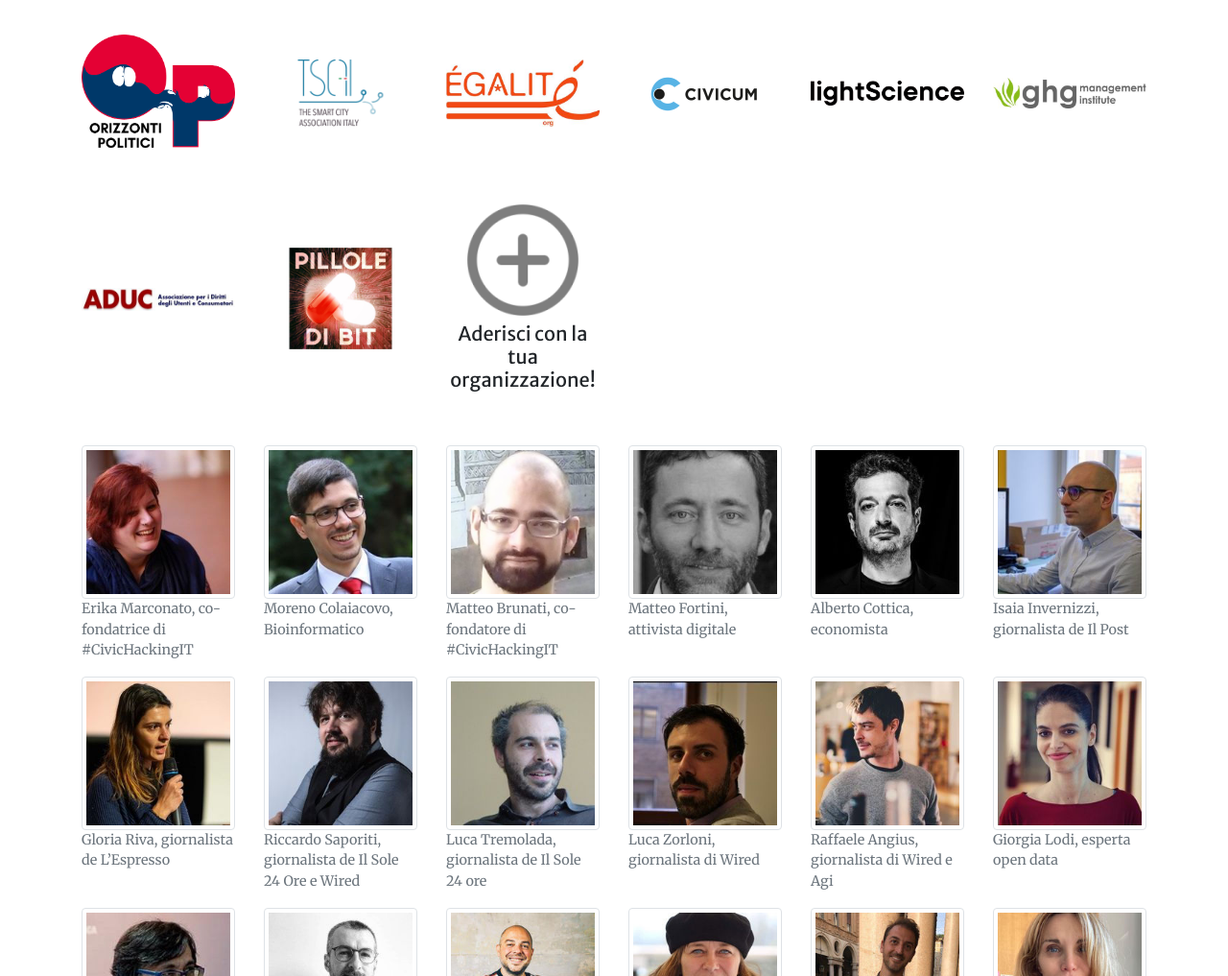
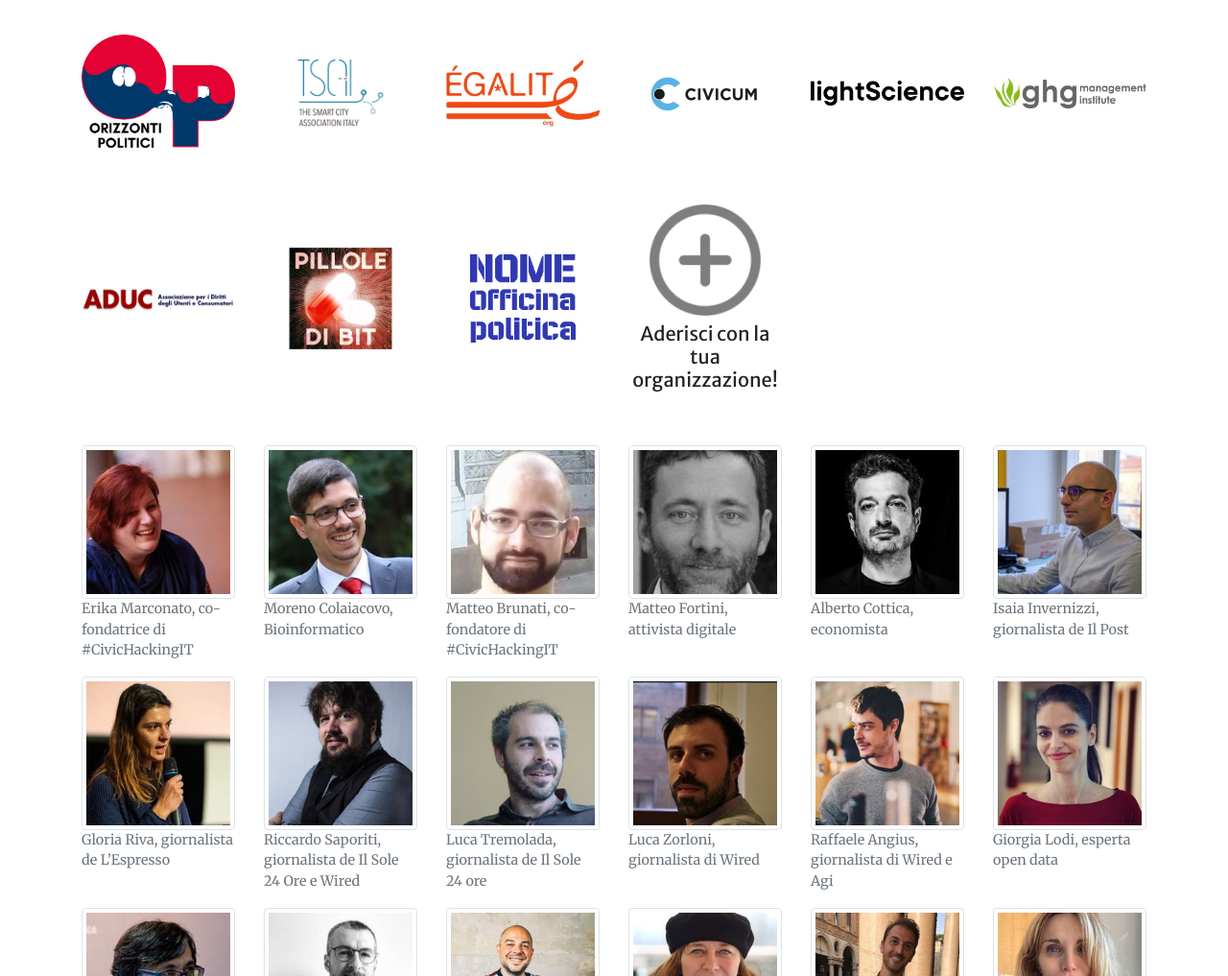
Before and after one commit to ondata/datibenecomune, a plain HTML site: page index.html in a window 1280 px wide. Shown: the part 5595-6612 px from the top of the page at 96% size. Drawn offline with nearby package versions, Linux system fonts and the light colour scheme.

Commit message:
aggiunto NOME Officina politica

```diff
--- a/index.html
+++ b/index.html
@@ -823,6 +823,12 @@
                                 src="imgs/loghi/pilloledibit.jpg" alt="Pillole di Bit"></a>
                     </div>
                 </div>
+                <div class="partners col-lg-2 col-md-4 text-center">
+                    <div class="mt-5">
+                        <a href="http://www.nomeofficinapolitica.it/" target="_blank"><img class="img-fluid"
+                                src="imgs/loghi/NOME.png" alt="NOME Officina politica"></a>
+                    </div>
+                </div>
 
 
                 <!-- ICONA NUOVO PARTNER
```
Also changed, not shown: imgs/loghi/NOME.png (added).
